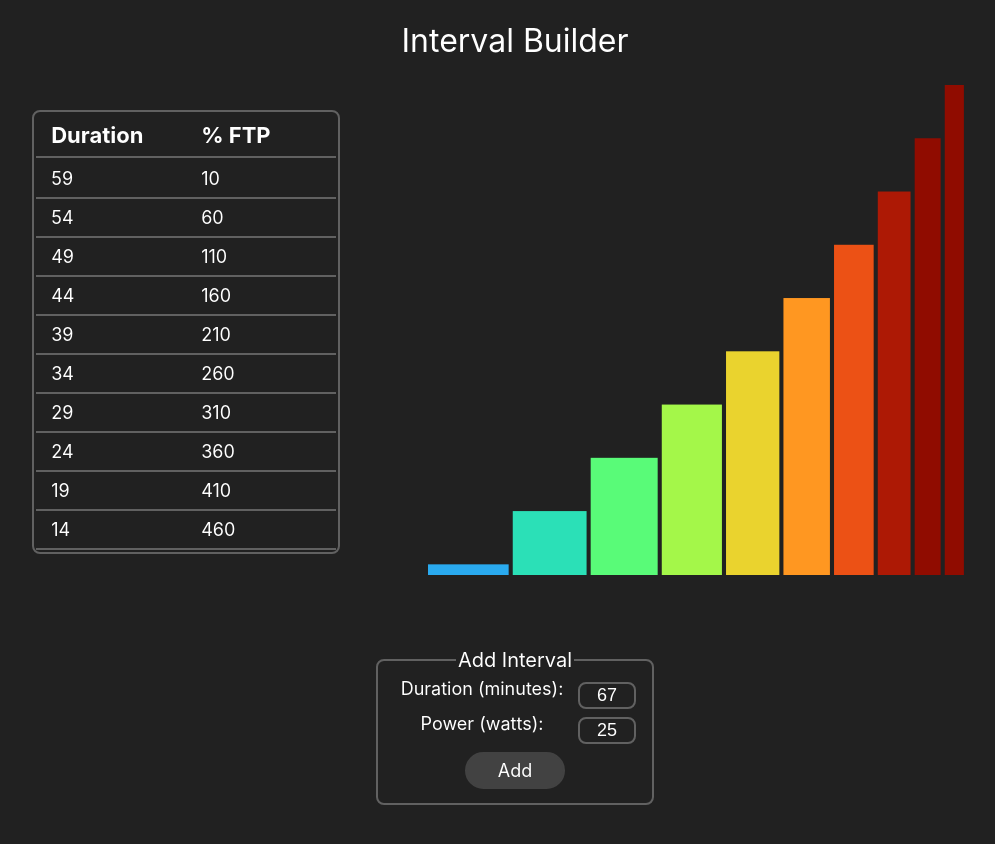
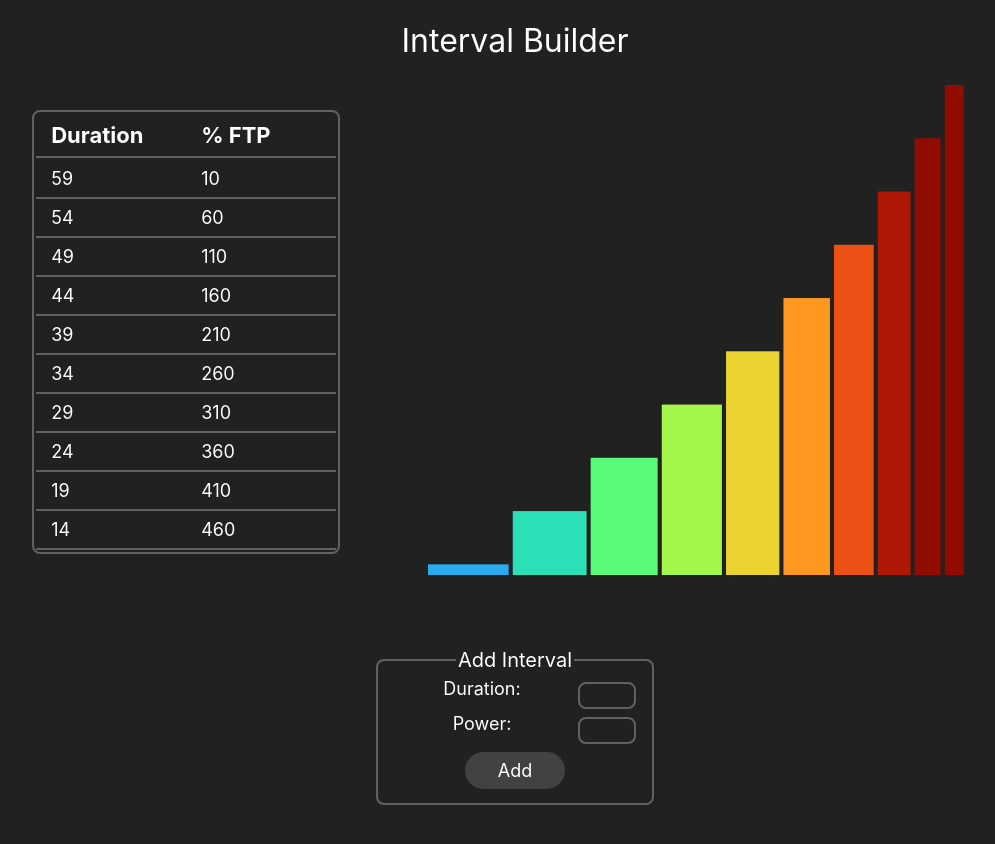
Before and after one commit to rbridges12/interval-builder, a React (Create React App) app: page / in a window 1280 px wide. Shown: the top 844 px of the page, without its empty margins (125-1120 px from the left). Built offline with nearby package versions, Linux system fonts and the light colour scheme.

Commit message:
made AddInterval a functional element, configured handler function to update data on submit

```diff
--- a/src/components/AddInterval.js
+++ b/src/components/AddInterval.js
@@ -1,56 +1,24 @@
 import React from 'react';
 import './AddInterval.css';
 
-
-class AddInterval extends React.Component {
-    constructor(props) {
-        super(props);
-        this.state = {
-            duration: '67',
-            ftp_percent: '25',
-        };
-
-        this.handleInputChange = this.handleInputChange.bind(this);
-        this.handleSubmit = this.handleSubmit.bind(this);
-    }
-
-    handleSubmit(event) {
-        alert("Submission successful: " + this.state.duration);
-        event.preventDefault();
-    }
-
-    handleInputChange(event) {
-        console.log("change!");
-        const target = event.target;
-        const name = target.name;
-        const value = target.value;
-        this.setState({
-            [name]: value
-        });
-    }
-
-    render() {
+function AddInterval(props) {
     return (
         <fieldset>
             <legend>Add Interval</legend>
-                <form onSubmit={this.handleSubmit}>
+            <form onSubmit={props.handleSubmit}>
                 <label>
-                        Duration (minutes):
+                    Duration:
                     <input
                         name="duration"
                         type="text"
-                            className="duration"
-                            value={this.state.duration}
-                            onChange={this.handleInputChange} />
+                        className="duration" />
                 </label>
                 <br />
                 <label>
-                        Power (watts):
+                    Power:
                     <input
-                            name="ftp_percent"
-                            type="text"
-                            value={this.state.ftp_percent}
-                            onChange={this.handleInputChange} />
+                        name="power"
+                        type="text" />
                 </label>
                 <br />
                 <input type="submit" value="Add" />
@@ -59,6 +27,4 @@ class AddInterval extends React.Component {
     );
 }
 
-}
-
 export default AddInterval;
--- a/src/components/App.js
+++ b/src/components/App.js
@@ -13,9 +13,9 @@ function getTestData() {
       power: 10 * i,
     });
   }
-  // console.log(data);
   return data;
 }
+
 
 class App extends React.Component {
   constructor(props) {
@@ -23,6 +23,21 @@ class App extends React.Component {
     this.state = {
       interval_data: getTestData(),
     }
+
+    this.handleIntervalAddition = this.handleIntervalAddition.bind(this);
+  }
+
+  handleIntervalAddition(event) {
+    const new_duration = Number(event.target.duration.value);
+    const new_power = Number(event.target.power.value);
+    const new_interval = {
+      duration: new_duration,
+      power: new_power,
+    }
+    this.setState(prevState => ({
+      interval_data: [...prevState.interval_data, new_interval]
+    }));
+    event.preventDefault();
   }
 
   render() {
@@ -52,7 +67,7 @@ class App extends React.Component {
 
         <div className="AddInterval">
           <div>
-            <AddInterval />
+            <AddInterval handleSubmit={this.handleIntervalAddition}/>
           </div>
         </div>
       </div>
```
Lines whose indentation alone changed are shown as unchanged.
